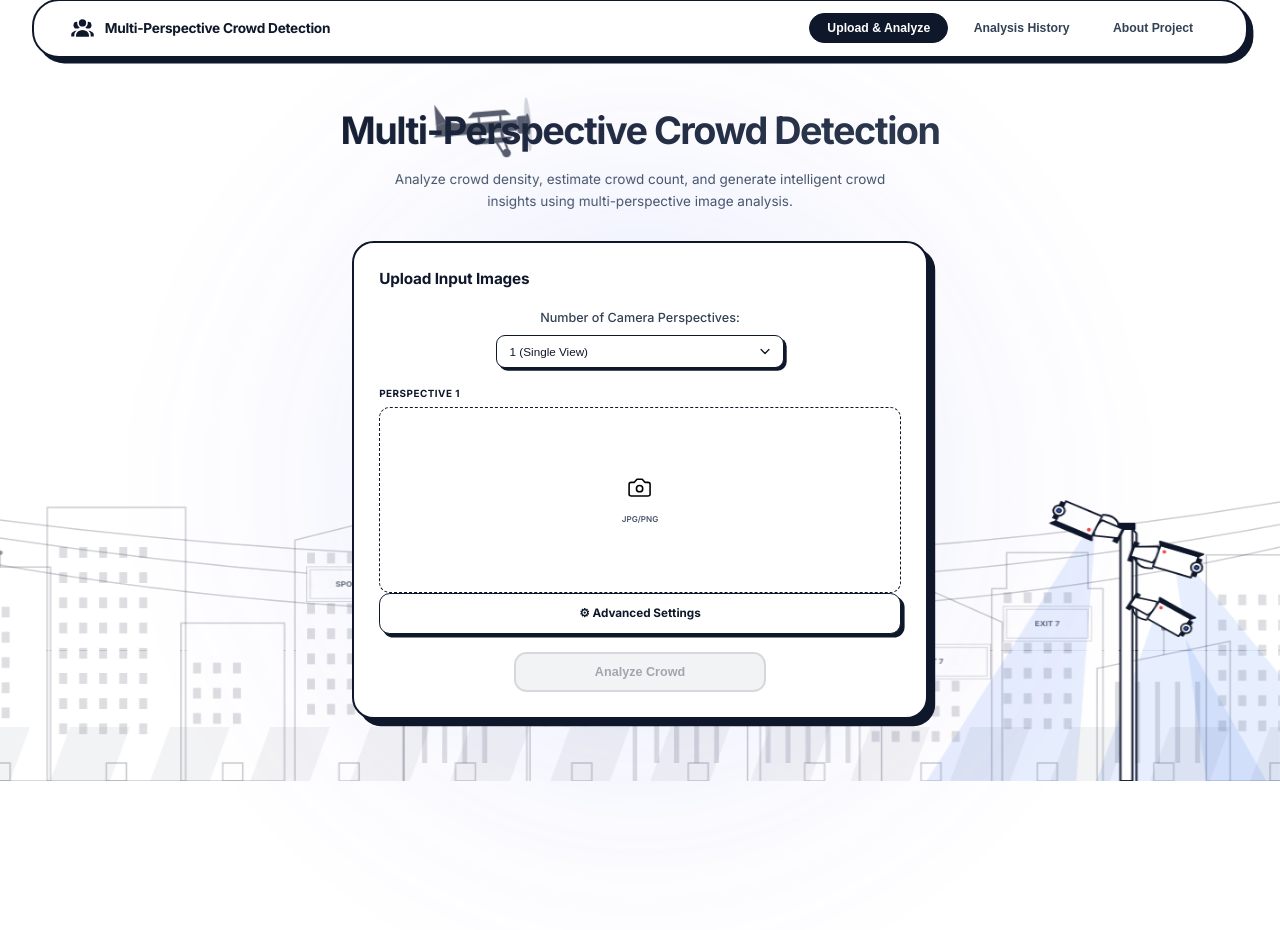
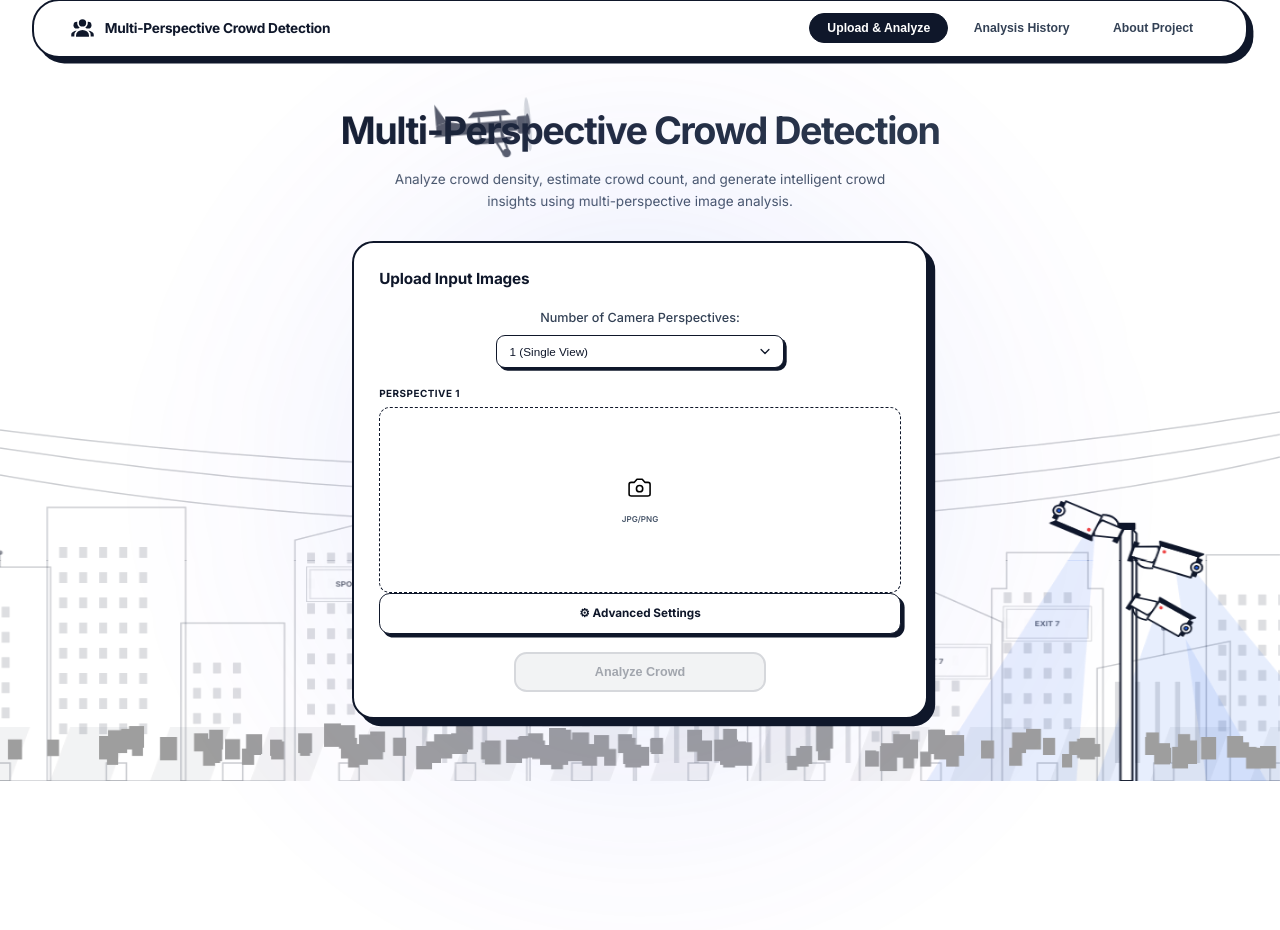
Before and after one commit to pavanpbbr1604-png/major--project, a Flask app: page / in a window 1280 px wide. Shown: the part 19-949 px from the top of the page. Run offline with Flask 2, Linux system fonts and the light colour scheme.

Commit message:
Adjust bottom crowd simulation character alignment so full bodies are visible without torso cutoffs

```diff
--- a/static/css/style.css
+++ b/static/css/style.css
@@ -36,7 +36,7 @@ html {
     bottom: 0;
     left: 0;
     width: 100%;
-    height: 400px;
+    height: 500px;
     z-index: -3; /* Placed behind main cards, above grid background */
     pointer-events: none;
 }
--- a/static/js/crowd_sim.js
+++ b/static/js/crowd_sim.js
@@ -36,16 +36,16 @@ document.addEventListener("DOMContentLoaded", () => {
     // Resize handling
     function resizeCanvas() {
         canvas.width = window.innerWidth;
-        // Keep canvas size consistent (height of 400px on screen)
-        canvas.height = 400;
+        // Increase canvas height to 500px for generous bottom clearance
+        canvas.height = 500;
     }
     window.addEventListener("resize", () => {
         resizeCanvas();
         if (isLoaded) {
             initCityBackground();
-            // Re-align or reset coordinates on resize
+            // Re-align y coordinates on resize
             peeps.forEach(p => {
-                p.y = canvas.height - (p.height * p.scale) + 75;
+                p.y = canvas.height - (p.height * p.scale) - 10;
             });
         }
     });
@@ -393,8 +393,8 @@ document.addEventListener("DOMContentLoaded", () => {
         }
 
         reset(initial = false) {
-            // Setup larger size scales (0.35 to 0.75) to show full bodies clearly
-            this.scale = Math.random() * 0.4 + 0.35;
+            // Scale range (0.32 to 0.62) for optimal character proportion
+            this.scale = Math.random() * 0.3 + 0.32;
             this.width = spriteWidth;
             this.height = spriteHeight;
 
@@ -413,8 +413,8 @@ document.addEventListener("DOMContentLoaded", () => {
                 this.x = this.direction === 1 ? -260 : canvas.width + 260;
             }
 
-            // Lock to floor (base y-coord pushed 75px down to sink sprites and hide bottom cut lines)
-            this.y = canvas.height - (this.height * this.scale) + 75;
+            // Lock to floor cleanly above bottom edge (-10px to -30px margin offset)
+            this.y = canvas.height - (this.height * this.scale) - 10 - (Math.random() * 20);
 
             // Character index (row in sprite sheet)
             this.peepIndex = Math.floor(Math.random() * rows);
```
